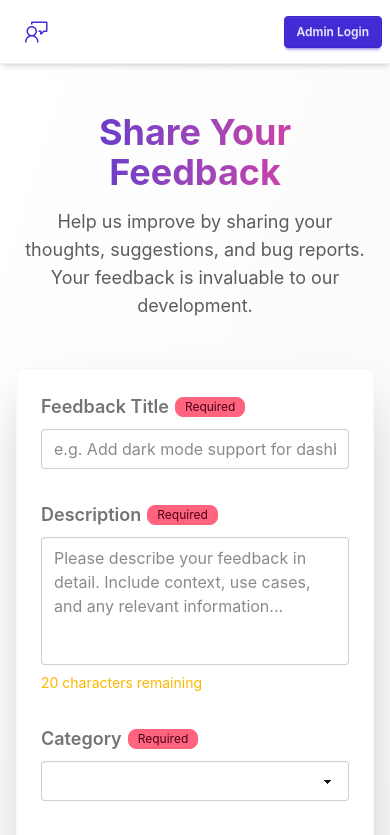
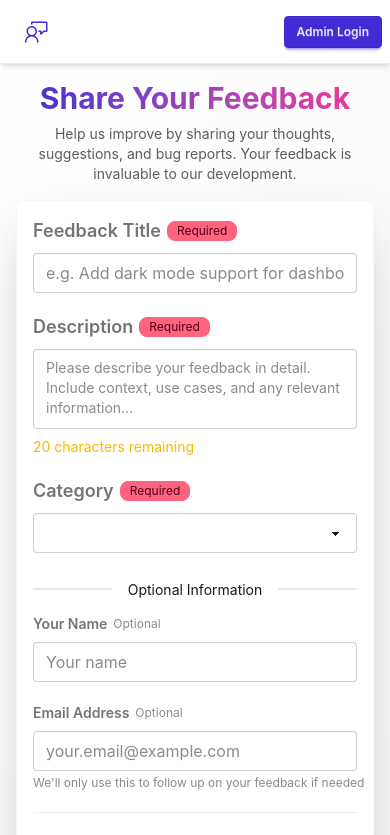
Before and after one commit to I-k-a-r-o-s/feedpulse_frontend, a React app: page / in a window 390 px wide. Shown: the top 835 px of the page. Built offline with nearby package versions, Linux system fonts and the light colour scheme; no server answers; the HTML template or start-up script is replaced by a standard one.

Commit message:
tweak to better fit the page

```diff
--- a/src/pages/Home.jsx
+++ b/src/pages/Home.jsx
@@ -56,14 +56,14 @@ const Home = () => {
   };
 
   return (
-    <div className="min-h-[calc(100vh-4rem)] bg-linear-to-br from-base-100 to-base-200 py-12 px-4 md:px-6 lg:px-8">
+    <div className="min-h-[calc(100vh-4rem)] bg-linear-to-br from-base-100 to-base-200 py-4 md:py-6 px-4 md:px-6 lg:px-8">
       <div className="max-w-3xl mx-auto">
         {/* Hero Section */}
-        <div className="text-center mb-12 lg:mb-16 space-y-4">
-          <h1 className="text-4xl md:text-5xl lg:text-6xl font-bold bg-linear-to-r from-primary to-secondary bg-clip-text text-transparent">
+        <div className="text-center mb-4 md:mb-6 space-y-2">
+          <h1 className="text-3xl md:text-4xl lg:text-5xl font-bold bg-linear-to-r from-primary to-secondary bg-clip-text text-transparent">
             Share Your Feedback
           </h1>
-          <p className="text-lg text-base-content/70 max-w-xl mx-auto">
+          <p className="text-sm md:text-base text-base-content/70 max-w-xl mx-auto">
             Help us improve by sharing your thoughts, suggestions, and bug
             reports. Your feedback is invaluable to our development.
           </p>
@@ -71,7 +71,7 @@ const Home = () => {
 
         {/* Form Card */}
         <div className="card bg-base-100 shadow-2xl border border-base-200">
-          <form onSubmit={handleSubmit} className="card-body space-y-6">
+          <form onSubmit={handleSubmit} className="card-body space-y-3 p-4 md:p-6">
             {/* Title Input */}
             <div className="form-control w-full">
               <label className="label pb-2">
@@ -101,7 +101,7 @@ const Home = () => {
                 <span className="badge badge-sm badge-error">Required</span>
               </label>
               <textarea
-                className="textarea textarea-bordered w-full h-32 md:h-40 resize-none text-base focus:outline-none focus:ring-2 focus:ring-primary/50 transition-all"
+                className="textarea textarea-bordered w-full h-20 md:h-24 resize-none text-sm md:text-base focus:outline-none focus:ring-2 focus:ring-primary/50 transition-all"
                 placeholder="Please describe your feedback in detail. Include context, use cases, and any relevant information..."
                 name="description"
                 value={formData.description}
```
